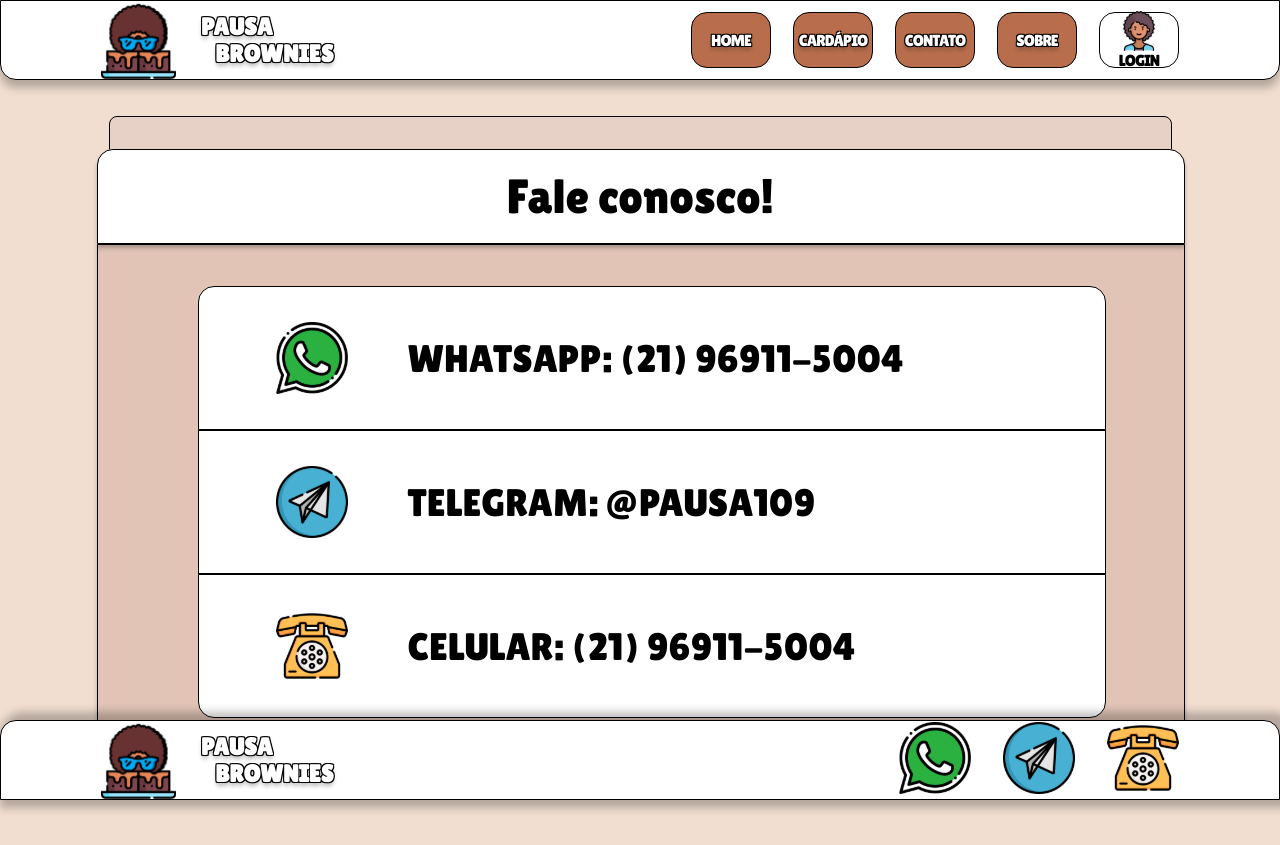
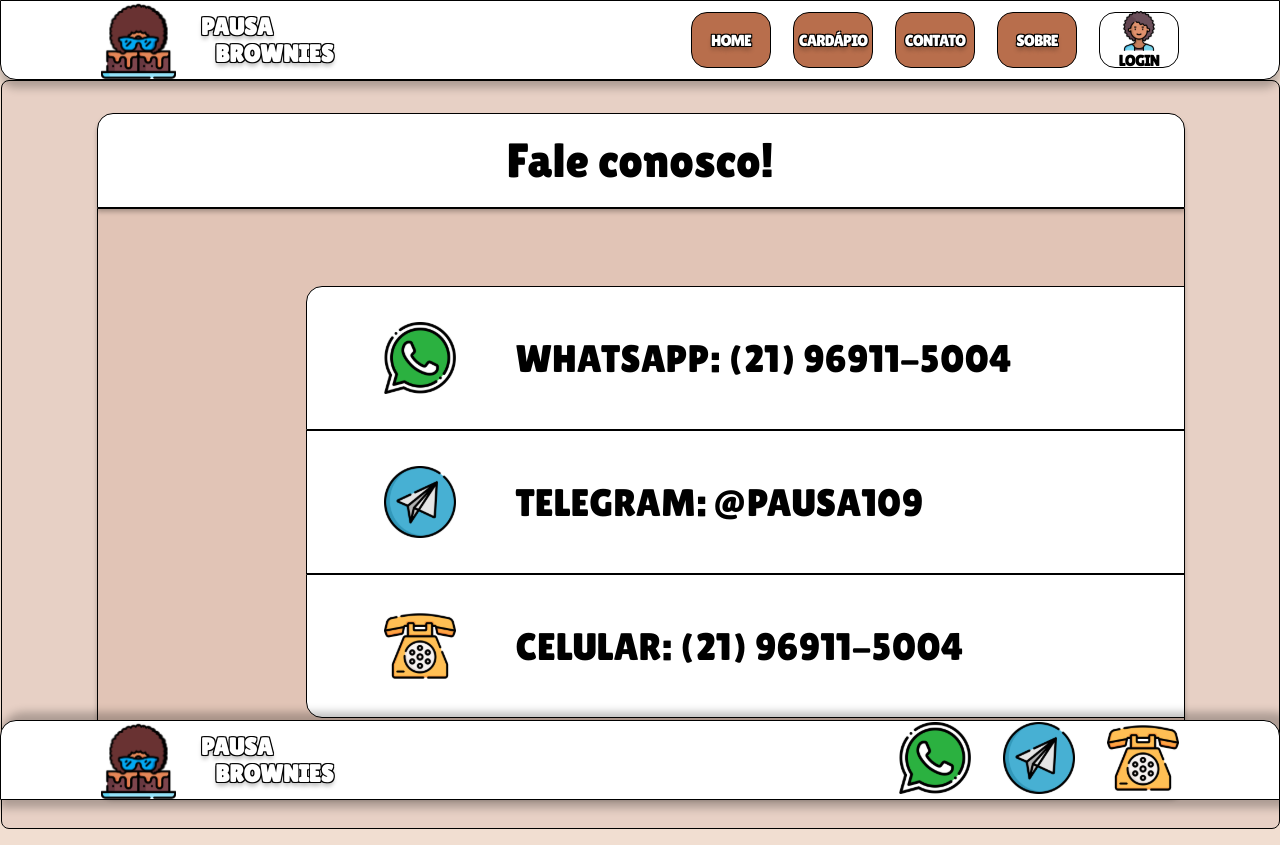
Before and after one commit to lucasclaros/web-project-usp, a React (Create React App) app in the folder pausa-brownies/: page /contact in a window 1280 px wide. Built offline with nearby package versions, Linux system fonts and the light colour scheme.

Commit message:
nitpicks

```diff
--- a/pausa-brownies/src/pages/contact/Contact.jsx
+++ b/pausa-brownies/src/pages/contact/Contact.jsx
@@ -7,11 +7,6 @@
 
 const Contact = () => {
     return (
-        <div
-            style={{
-                margin: "36px 108px",
-            }}
-        >
         <InfoCard
             header={"Fale conosco!"}
             body={
@@ -31,7 +26,6 @@
                 </div>
             }
         />
-        </div>
     );
 };
 
--- a/pausa-brownies/src/pages/contact/css/Contact.css
+++ b/pausa-brownies/src/pages/contact/css/Contact.css
@@ -1,5 +1,6 @@
 .contact-wrapper {
     padding: 41px 100px;
+    margin: 36px 108px;
 }
 
 .contact-information:first-child {
```
Lines whose indentation alone changed are shown as unchanged.
